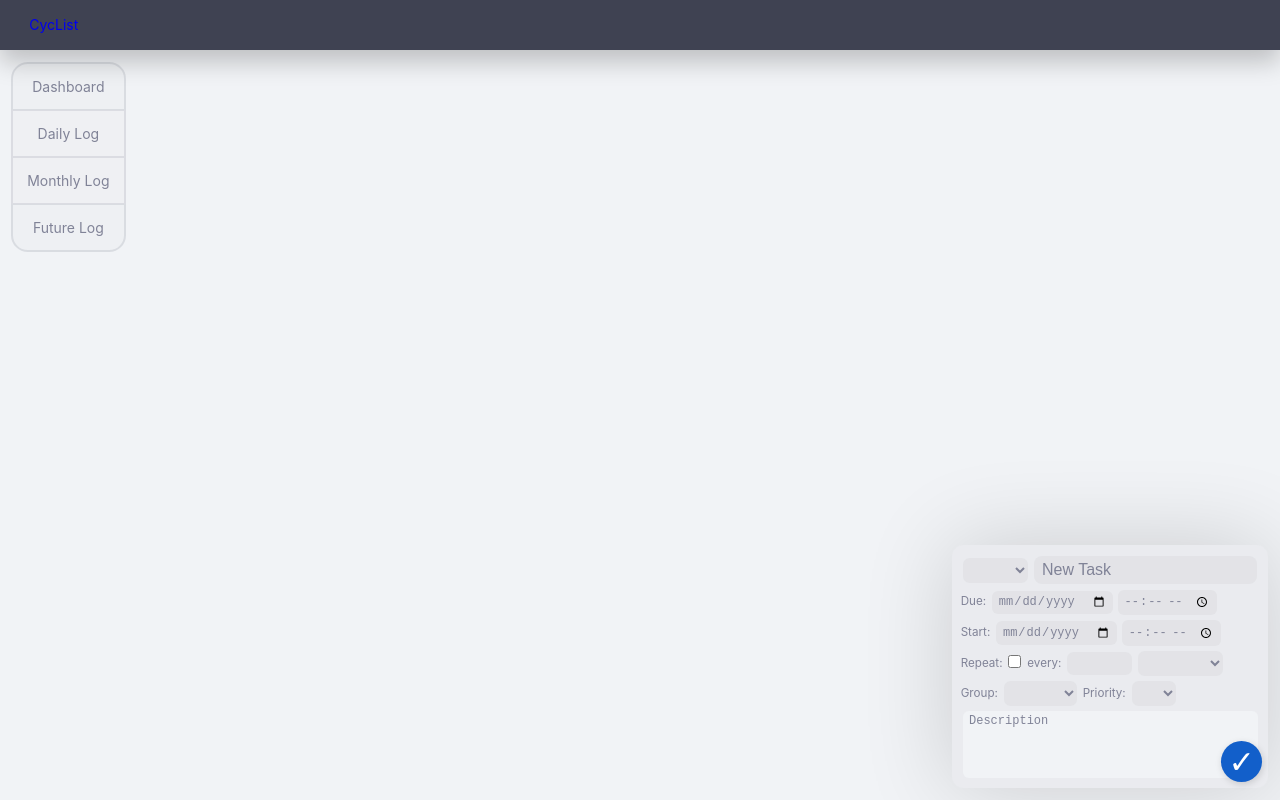
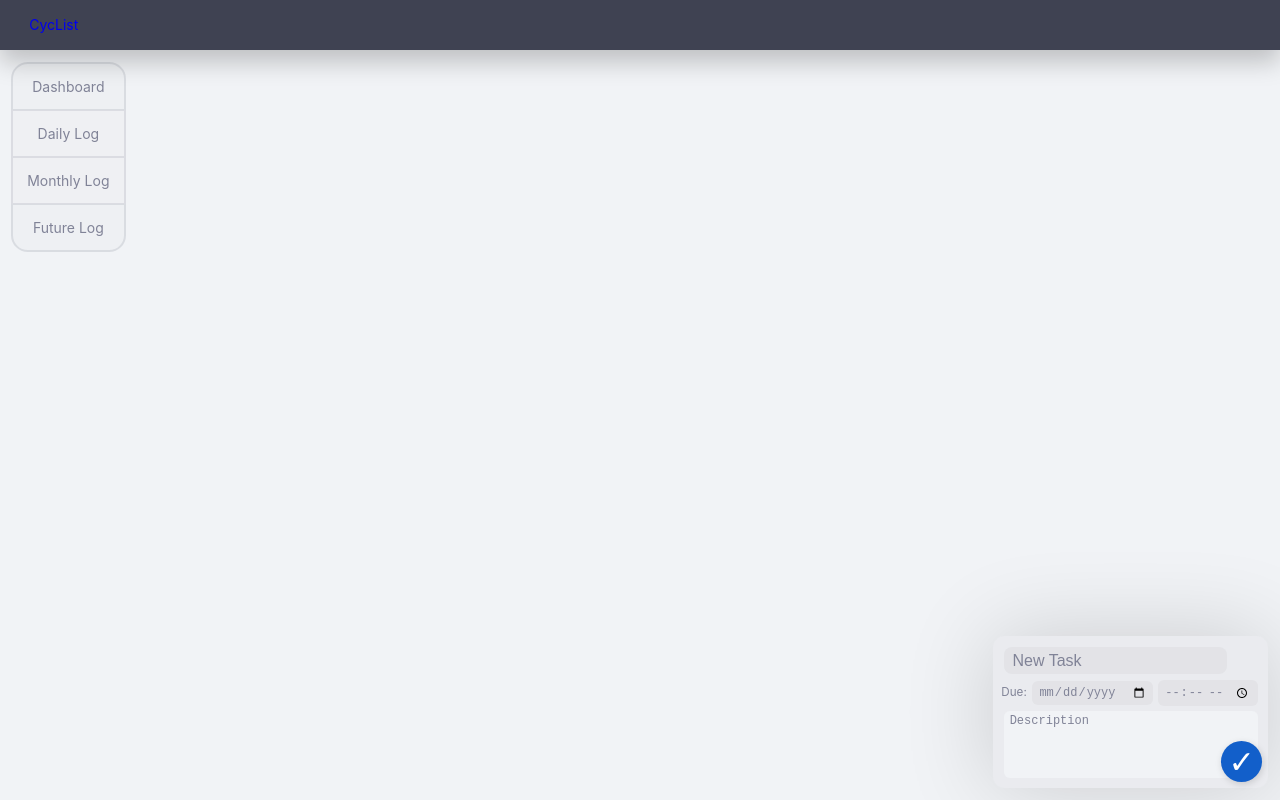
Before and after one commit to UTSCCSCC01/finalprojects22-cyclist, an Angular app in the folder frontend/CycList/: page / in a window 1280 px wide. Built offline with nearby package versions, Linux system fonts and the light colour scheme.

Commit message:
Change add task form to just name, due date and time, and description for now.

```diff
--- a/frontend/CycList/src/app/add-task/add-task.component.html
+++ b/frontend/CycList/src/app/add-task/add-task.component.html
@@ -6,12 +6,12 @@
   <!-- <form #addTaskForm="ngForm" (ngSubmit)="submitForm(addTaskForm.value)" > -->
   <form [formGroup]="form">
     <div>
-      <select id="signifier" formControlName="signifier">
+      <!-- <select id="signifier" formControlName="signifier">
         <option>task</option>
         <option>event</option>
         <option>note</option>
-      </select>
-      <input type="text" id="task" placeholder="New Task" required formControlName="content"/>
+      </select> -->
+      <input type="text" id="task" placeholder="New Task" required formControlName="name"/>
     </div>
     <div>
       Due:
@@ -19,10 +19,10 @@
       <input type="time" formControlName="dueTime"/>
     </div>
     <div>
-      Start:
+      <!-- Start:  -->
       <!-- TODO: put an "add start" because its optional -->
-      <input type="date" id="startDate" formControlName="startDate"/>
-      <input type="time" formControlName="startTime"/>
+      <!-- <input type="date" id="startDate" formControlName="startDate"/>
+      <input type="time" formControlName="startTime"/> -->
     </div>
     <div>
       <!-- TODO: add as many reminders as they would like -->
@@ -31,7 +31,7 @@
       <input type="time" formControlName="reminderTime"/> -->
     </div>
     <div>
-      Repeat:
+      <!-- Repeat:
       <input type="checkbox" formControlName="repeat"/>
        every:
       <input type="number" min="1" formControlName="frequency"/>
@@ -40,11 +40,10 @@
         <option>week(s)</option>
         <option>month(s)</option>
         <option>year(s)</option>
-      </select>
-
+      </select> -->
     </div>
     <div>
-      Group:
+      <!-- Group:
       <select id="group" formControlName="group">
         <option>Home</option>
         <option>Work</option>
@@ -56,7 +55,7 @@
         <option>!</option>
         <option>!!</option>
         <option>!!!</option>
-      </select>
+      </select> -->
     </div>
     <div>
       <!-- TODO: add choose on map/enter location, maybe with google maps -->
--- a/frontend/CycList/src/app/add-task/add-task.component.ts
+++ b/frontend/CycList/src/app/add-task/add-task.component.ts
@@ -29,13 +29,14 @@ export class AddTaskComponent implements OnInit {
   // @ViewChild("addTask") addTask: ElementRef<HTMLElement>;
 
   form: FormGroup = this.fb.group({
+    name: [null],
+    description: [null],
     signifier: [null],          // maybe just call it type????????
     content: [null],
     dueDate: [null],            // please merge     day: Int month: Int year: Int
     dueTime: [null],
     startDate: [null],
     startTime: [null],
-    description: [null],
 
     expectedDuration: [null],  // pointless because we have start and due/end unless this is an AI value
 
@@ -50,7 +51,7 @@ export class AddTaskComponent implements OnInit {
     location: [null],
     interests: [null],        // ?????????
 
-    reminders: [null],     // TODO: need to be able to have multiple so maybe an array of
+    reminders: [null],      // TODO: need to be able to have multiple so maybe an array of
     collaborations: [null]  // TODO: add friends that you will do that job with
 
                             // Ideas: file (image), url
```
